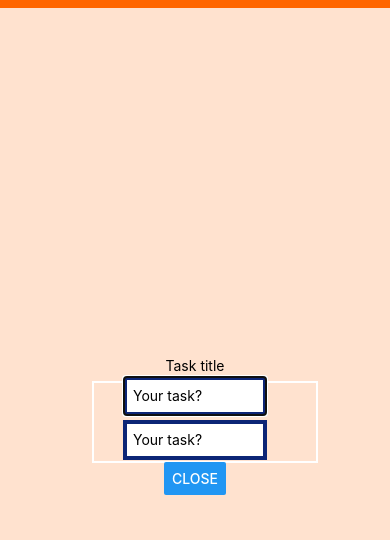
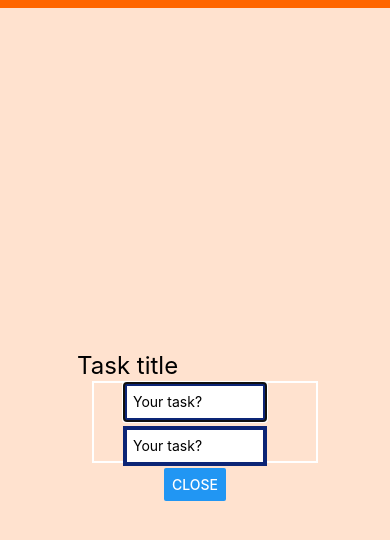
Before and after one commit to salter19/tamk-4A00EZ65-3001-kojo, a React Native app: screen / in a window 390 px wide. Both pictures are taken after a click on the button "ADD". Shown: the top 540 px of the page. Built offline with nearby package versions, Linux system fonts and the light colour scheme.

Commit message:
Add to InputText: title styiling.

```diff
--- a/components/Exc2/InputText.js
+++ b/components/Exc2/InputText.js
@@ -34,7 +34,8 @@ const InputText = (props) => {
 
   return (
     <View style={styles.root}>
-      <Text>{fieldTitle}</Text>
+      <Text style={styles.title}>{fieldTitle}</Text>
+
       <View style={styles.row}>
         <TextInput
           style={styles.input}
@@ -68,6 +69,10 @@ const styles = StyleSheet.create({
     margin: 2,
     paddingLeft: 6,
   },
+  title: {
+    alignSelf: 'flex-start',
+    fontSize: 24,
+  }
 });
 
 export default InputText;
```
